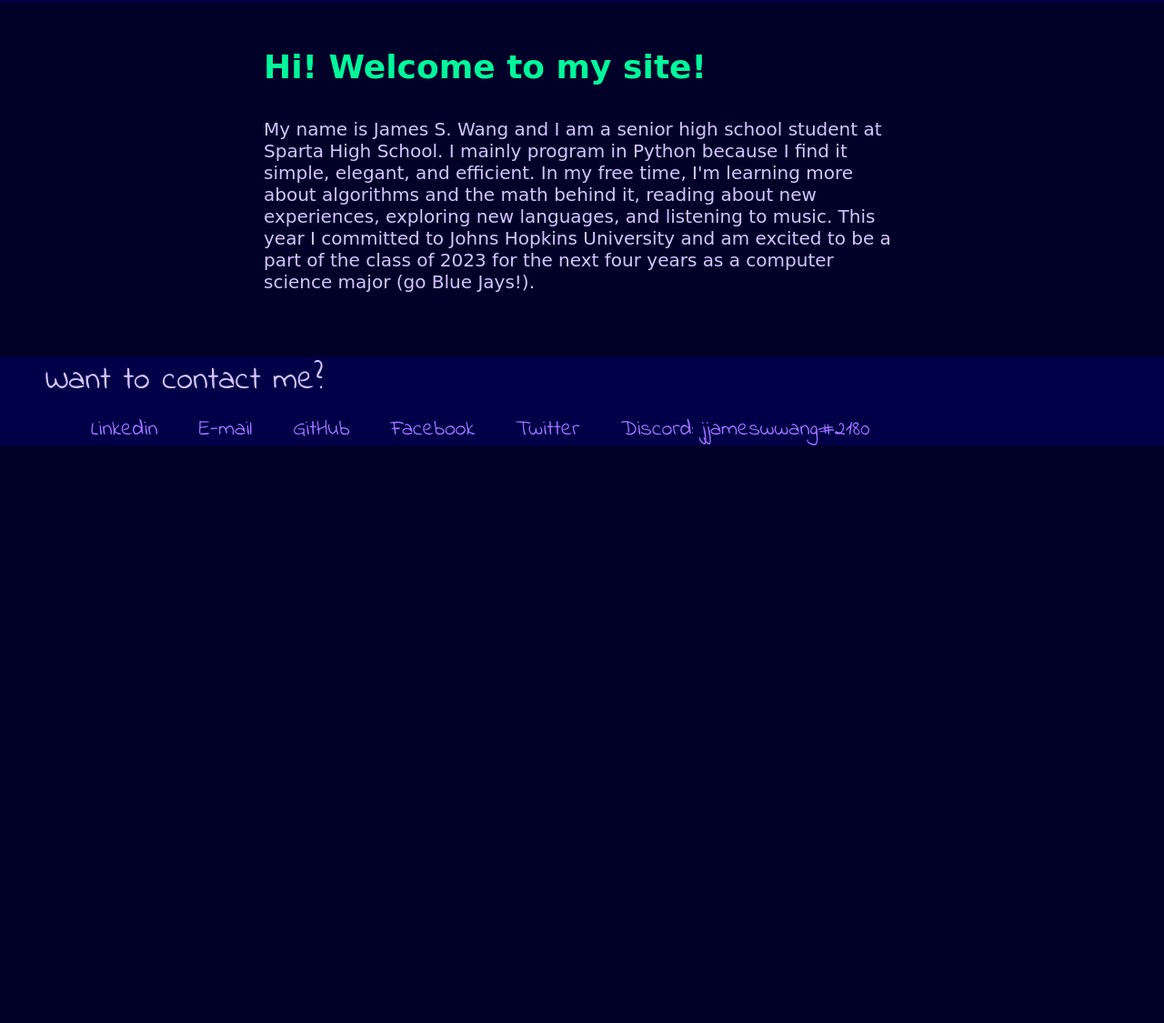
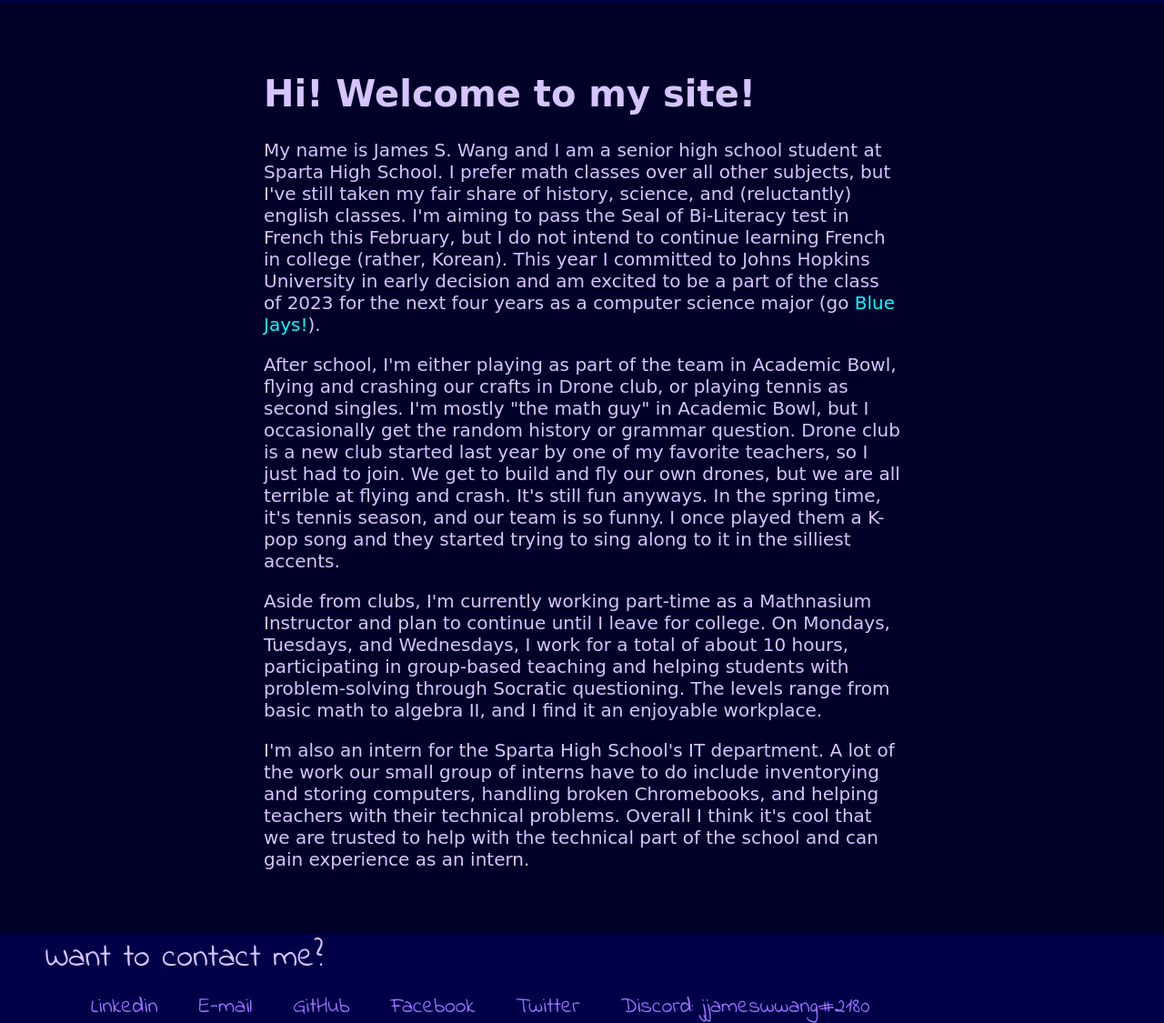
Before and after one commit to JJamesWWang/JJamesWWang.github.io, a plain HTML site: page index.html in a window 1280 px wide. Shown: the part 110-1235 px from the top of the page at 91% size. Before the commit the page ends 800 px from the top, so only its background shows below. Drawn offline with Linux system fonts and the light colour scheme; a web font is replaced by a local one.

Commit message:
Added more information about my daily life

```diff
--- a/index.html
+++ b/index.html
@@ -6,15 +6,16 @@
   <meta name="description" content="James S. Wang's personal site.">
   <title>James Wang's Site</title>
   <link rel="stylesheet" href=css/main.css>
-  <!--Font-->
+  <!--Fonts-->
   <link href="https://fonts.googleapis.com/css?family=Indie+Flower" rel="stylesheet">
+  <link href="https://fonts.googleapis.com/css?family=Delius" rel="stylesheet">
 </head>
 <body>
   <header>
     <!--Navigate the site-->
     <div class="logo">
       <img src="images/JSW.png" alt="JSW Logo" width="133" height="48">
-      <span>James S. Wang</span>
+      <span class="name">James S. Wang</span>
     </div>
 
     <nav>
@@ -30,21 +31,43 @@
 
   <main>
     <!--Welcome message-->
-    <div class="title">Hi! Welcome to my site!</div>
+    <h1>Hi! Welcome to my site!</h1>
     <!--Information about me-->
     <div class="summary">
       <p>
         My name is James S. Wang and I am a senior high school student at Sparta High School.
-        I mainly program in Python because I find it simple, elegant, and efficient.
-        In my free time, I'm learning more about algorithms and the math behind it,
-        reading about new experiences, exploring new languages, and listening to music.
-        This year I committed to Johns Hopkins University and am excited to be a part of the class of 2023
-        for the next four years as a computer science major (go Blue Jays!).
+        I prefer math classes over all other subjects, but I've still taken my fair share of
+          history, science, and (reluctantly) english classes.
+        I'm aiming to pass the Seal of Bi-Literacy test in French this February, but I do not intend
+          to continue learning French in college (rather, Korean).
+        This year I committed to Johns Hopkins University in early decision and
+          am excited to be a part of the class of 2023 for the next four years
+          as a computer science major (go <span class="blue-jays">Blue Jays!</span>).
       </p>
       <p>
-
+        After school, I'm either playing as part of the team in Academic Bowl,
+          flying and crashing our crafts in Drone club, or playing tennis as second singles.
+        I'm mostly "the math guy" in Academic Bowl, but I occasionally get the random history or grammar question.
+        Drone club is a new club started last year by one of my favorite teachers, so I just had to join.
+        We get to build and fly our own drones, but we are all terrible at flying and crash.
+        It's still fun anyways.
+        In the spring time, it's tennis season, and our team is so funny.
+        I once played them a K-pop song and they started trying to sing along to it in the silliest accents.
       </p>
-
+      <p>
+        Aside from clubs, I'm currently working part-time as a Mathnasium Instructor
+          and plan to continue until I leave for college.
+        On Mondays, Tuesdays, and Wednesdays, I work for a total of about 10 hours, participating in
+          group-based teaching and helping students with problem-solving through Socratic questioning.
+        The levels range from basic math to algebra II, and I find it an enjoyable workplace.
+      </p>
+      <p>
+        I'm also an intern for the Sparta High School's IT department.
+        A lot of the work our small group of interns have to do include inventorying and storing computers,
+          handling broken Chromebooks, and helping teachers with their technical problems.
+        Overall I think it's cool that we are trusted to help with the technical part of the school
+          and can gain experience as an intern.
+      </p>
 
     </div>
   </main>
```
